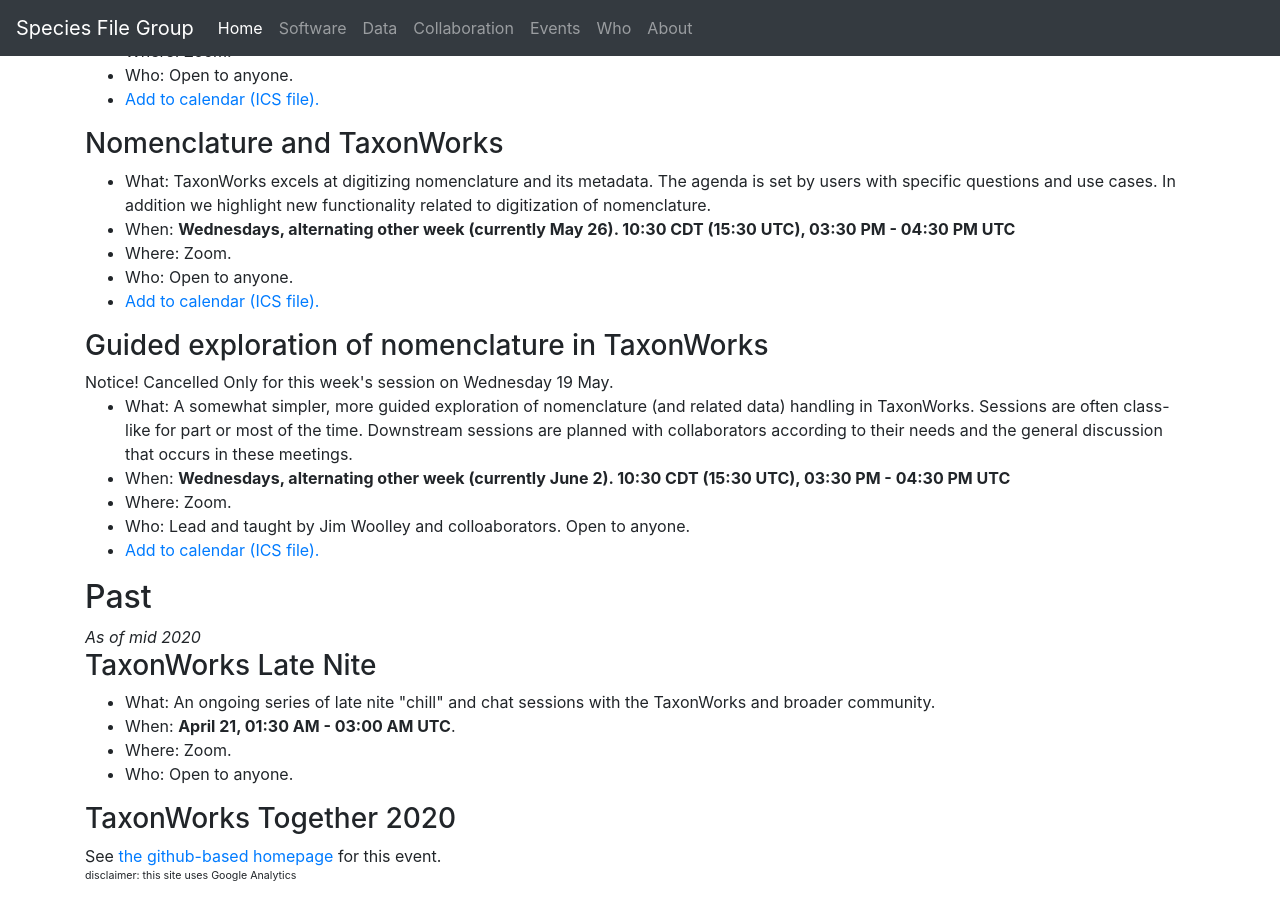
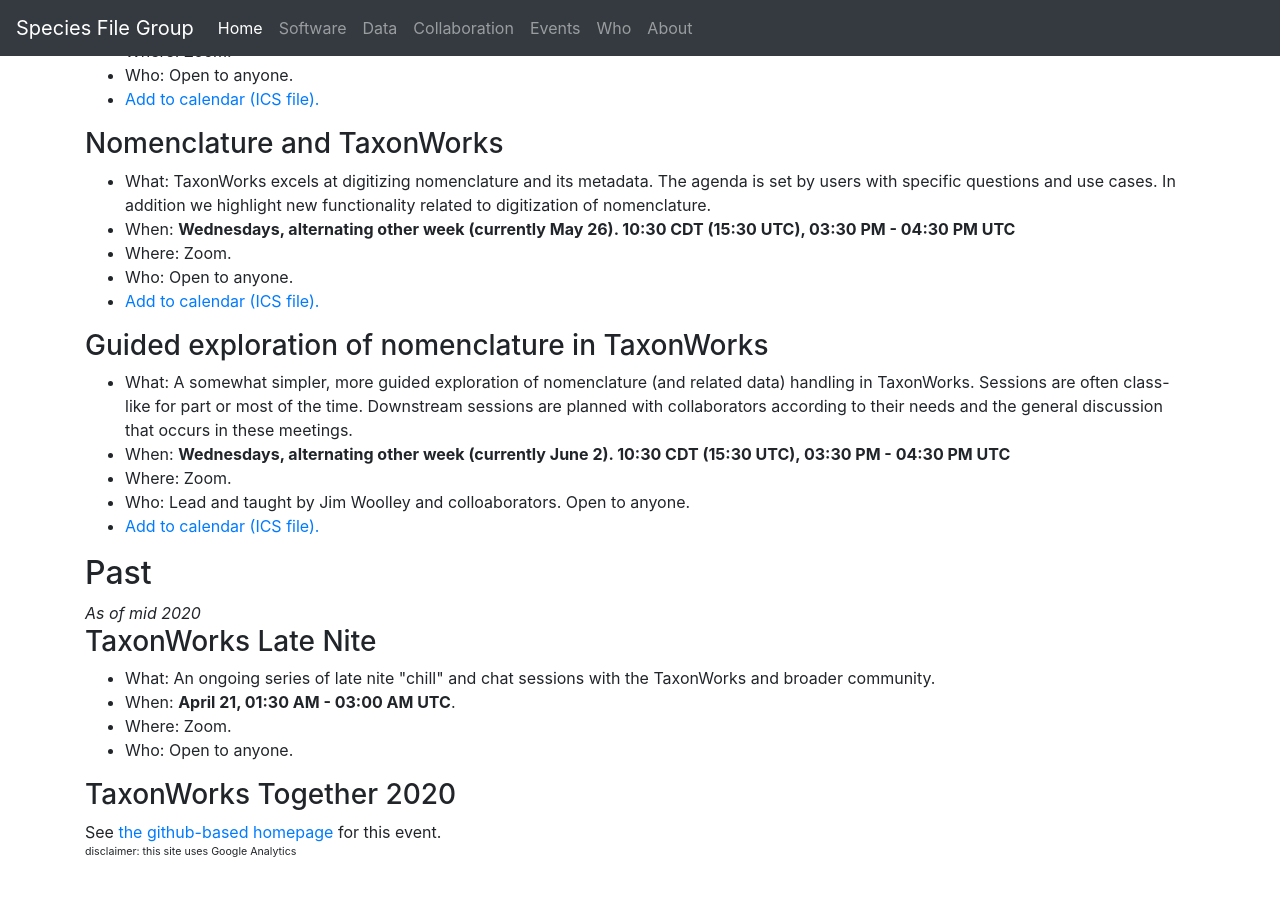
Before and after one commit to pnhogan/speciesfilegroup.github.io, a Jekyll site: the page built from events.html, in a window 1280 px wide and 900 px high, scrolled down 551 px. Built offline with Jekyll 4.4.1, drawn with Linux system fonts in a browser that asks for light colours; after the commit the page ends 1427 px from its top, so only the background shows below that.

Commit message:
removed cancel msg

```diff
--- a/events.html
+++ b/events.html
@@ -39,7 +39,6 @@
 </ul>
 
 <h3> Guided exploration of nomenclature in TaxonWorks </h3>
-Notice! Cancelled Only for this week's session on Wednesday 19 May.
 <ul>
   <li>What: A somewhat simpler, more guided exploration of nomenclature (and related data) handling in TaxonWorks. Sessions are often class-like for part or most of the time. Downstream sessions are planned with collaborators according to their needs and the general discussion that occurs in these meetings.</li>
   <li>When: <b>Wednesdays, alternating other week (currently <span data-alternate-week="March, 24 2021"></span>). 10:30 CDT (15:30 UTC), <span data-utc-to-local="15:30, 16:30"></span></b></li>
```
